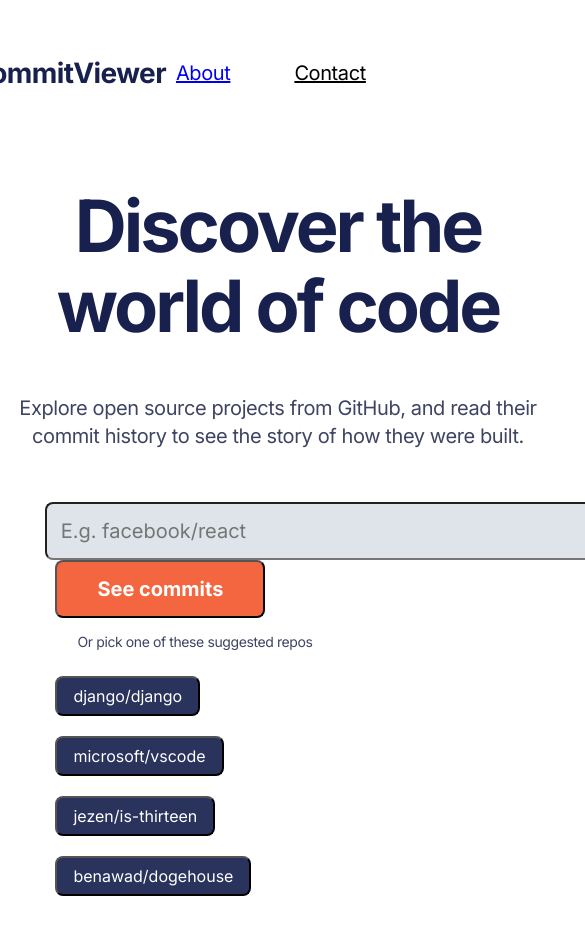
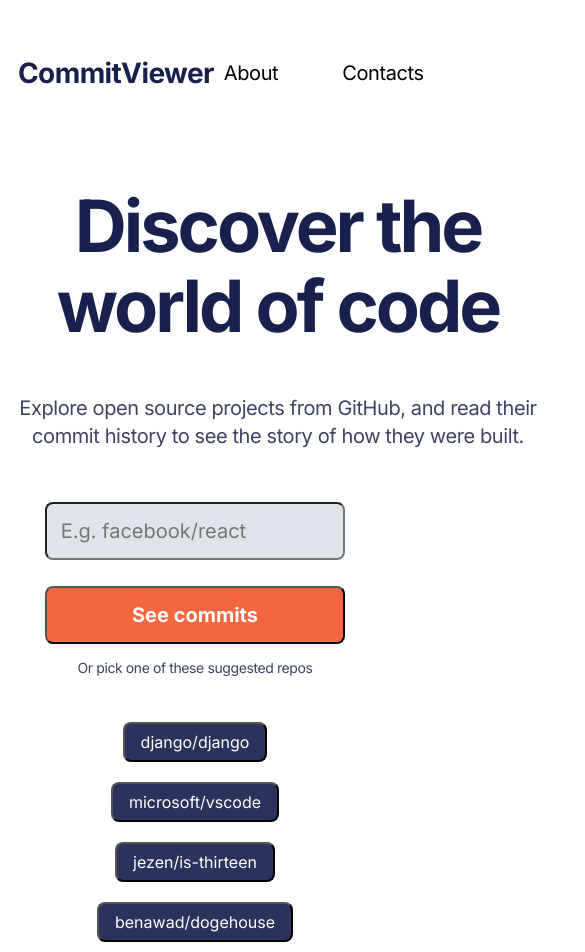
Before and after one commit to aviwembekeni/dado-react-code-audition, a React (Create React App) app: page / in a window 390 px wide. Shown: the top 952 px of the page, 585 px wide, since content can reach past the window. Before the commit the page ends 906 px from the top, so only its background shows below. Built offline with nearby package versions, Linux system fonts and the light colour scheme.

Commit message:
mobile styling

```diff
--- a/src/components/commitViewer/CommitViewer.js
+++ b/src/components/commitViewer/CommitViewer.js
@@ -49,7 +49,7 @@ class CommitViewer extends Component {
           <div key={i} className='row'>
             <div className='column left' >
               <div className="user-avatar" style={{backgroundImage: `url(${commit.author.avatar_url})`}}/>
-              <p style={{float:"left"}}>{commit.author.login}</p>
+              <p>{commit.author.login}</p>
             </div>
             <div className='column middle'>
               <p>{commit.commit.message}</p>
--- a/src/components/home/Navbar.js
+++ b/src/components/home/Navbar.js
@@ -3,10 +3,12 @@ const Navbar = () => {
   return (
     <div>
       <nav className="navbar">
-        <h3>CommitViewer</h3>
-        <div className="links">
-          <a href="/" className="link1">About</a>
-          <a href="/" className="link2">Contact</a>
+        <div className="viewer">
+          CommitViewer
+        </div>
+        <div className="about">About</div>
+        <div className="contacts">
+          Contacts
         </div>
       </nav>
     </div>
--- a/src/index.css
+++ b/src/index.css
@@ -4,12 +4,13 @@
   height: 130px;
   display: flex;
   align-items: center;
-  justify-content: center;
+  /* justify-content: center; */
   /* max-width: 700px; */
   /* margin: 0 auto; */
 }
 
-.navbar h3 {
+.navbar .viewer {
+  text-align: left;
   height: 34px;
   top: calc(50% - 34px/2);
   font-family: Inter;
@@ -26,11 +27,11 @@
 
 }
 
-.navbar .links{
+.navbar .about{
   margin-left: auto;
 }
 
-.navbar .link1 {
+.navbar .about {
   width: 56px;
   height: 28px;
   font-family: Inter;
@@ -42,7 +43,7 @@
   letter-spacing: -0.4px;
 }
 
-.navbar .link2 {
+.navbar .contacts {
   width: 73px;
   height: 28px;
   font-family: Inter;
@@ -144,6 +145,30 @@
 
 }
 
+.commit-view-header  {
+  display: flex;
+  justify-content: center;
+  align-items: center;
+}
+
+.commit-view-header h3 {
+  text-align: left;
+  height: 34px;
+  top: calc(50% - 34px/2);
+  font-family: Inter;
+  font-style: normal;
+  font-weight: bold;
+  font-size: 28px;
+  line-height: 34px;
+  letter-spacing: -0.6px;
+  color: #18214D;
+  flex: none;
+  order: 0;
+  flex-grow: 0;
+  margin: 0px 32px 0 0;
+
+}
+
 .commit-view-header input{
   width: 694px;
   height: 58px;
@@ -155,7 +180,7 @@
 
 .commit-view-header button {
   width: 210px;
-  margin-left: 10px;;
+  margin-left: 10px;
   bottom: 0%;
   height: 58px;
   background: #F3663F;
@@ -187,17 +212,35 @@
 .column {
   float: left;
   padding: 10px;
-  height: 94px;
+  height: 145px;
 }
 
 .left {
+  grid-area: left;
   width: 25%;
   display: flex;
-  align-items: flex;
-  justify-content: center;
+  align-items: center;
+  flex-direction: column;
+  justify-content: flex-start;
+}
+
+.left p {
+  left: 0%;
+  right: 85.59%;
+  top: 68.09%;
+  bottom: 0%;
+  font-family: Inter;
+  font-style: normal;
+  font-weight: 600;
+  font-size: 22px;
+  line-height: 30px;
+  text-align: center;
+  letter-spacing: -0.55px;
+  color: #18214D;
 }
 
 .right {
+  grid-area: right;
   width: 25%;
   display: flex;
   align-items: center;
@@ -212,6 +255,7 @@
 }
 
 .middle {
+  grid-area: middle;
   width: 50%;
   display: flex;
   align-items: center;
@@ -237,4 +281,123 @@
   .commit-view-header div {
     display: none;
   }
+
+  .App {
+    width: 100%;
+  }
+
+  .row {
+    display: grid;
+    grid-template-areas:
+    'middle middle'
+    'left right';
+
+  }
+
+ .left, .middle, .right {
+    width: 100%;
+  }
+
+  .middle {
+    bottom: 45.1%;
+    font-family: Inter;
+    font-style: normal;
+    font-weight: normal;
+    font-size: 20px;
+    line-height: 28px;
+    letter-spacing: -0.4px;
+    color: #18214D;
+  }
+
+  .left {
+    justify-content: flex-start;
+    flex-direction: row;
+  }
+
+  .left p {
+    /* left: 11.62%; */
+    margin: 0 0 0 16px;
+    font-family: Inter;
+    font-style: normal;
+    font-weight: 600;
+    font-size: 22px;
+    line-height: 30px;
+
+    text-align: center;
+    letter-spacing: -0.55px;
+  }
+
+  .right p {
+    left: 58.08%;
+    right: 0%;
+    top: 0;
+    bottom: 0%;
+    font-family: Inter;
+    font-style: normal;
+    font-weight: normal;
+    font-size: 20px;
+    line-height: 28px;
+    text-align: right;
+    letter-spacing: -0.4px;
+    color: #18214D;
+  }
+
+  .user-avatar {
+    width: 30px;
+    height: 30px;
+    right: 92.42%;
+
+  }
+
+  .repo-search input {
+    width: 100%;
+    height: 58px;
+    left: 32px;
+    top: 430px;
+    background: #DFE4EA;
+    border-radius: 8px;
+  }
+
+  .sub-header {
+    /* width: 396px; */
+    height: 84px;
+    left: calc(50% - 396px/2);
+    top: 282px;
+    font-family: Inter;
+    font-style: normal;
+    font-weight: normal;
+    font-size: 20px;
+    line-height: 28px;
+    text-align: center;
+    letter-spacing: -0.4px;
+    color: #3E4462;
+  }
+  .repo-search .repo-search-input-button {
+    width: 100%;
+    margin-left: 0;
+    margin-top: 26px;
+    bottom: 0%;
+    height: 58px;
+    background: #F3663F;
+    border-radius: 8px;
+    font-size: 20px;
+    font-family: Inter;
+    font-weight: 600;
+    color: #fff;
+  }
+
+  .repo-search p {
+    /* width: 180px; */
+    height: 40px;
+    left: calc(50% - 180px/2);
+    top: 602px;
+  }
+
+  .repo-search-default-btns {
+    display: flex;
+    flex-direction: column;
+    align-items: center;
+  }
+
+
 }
```
